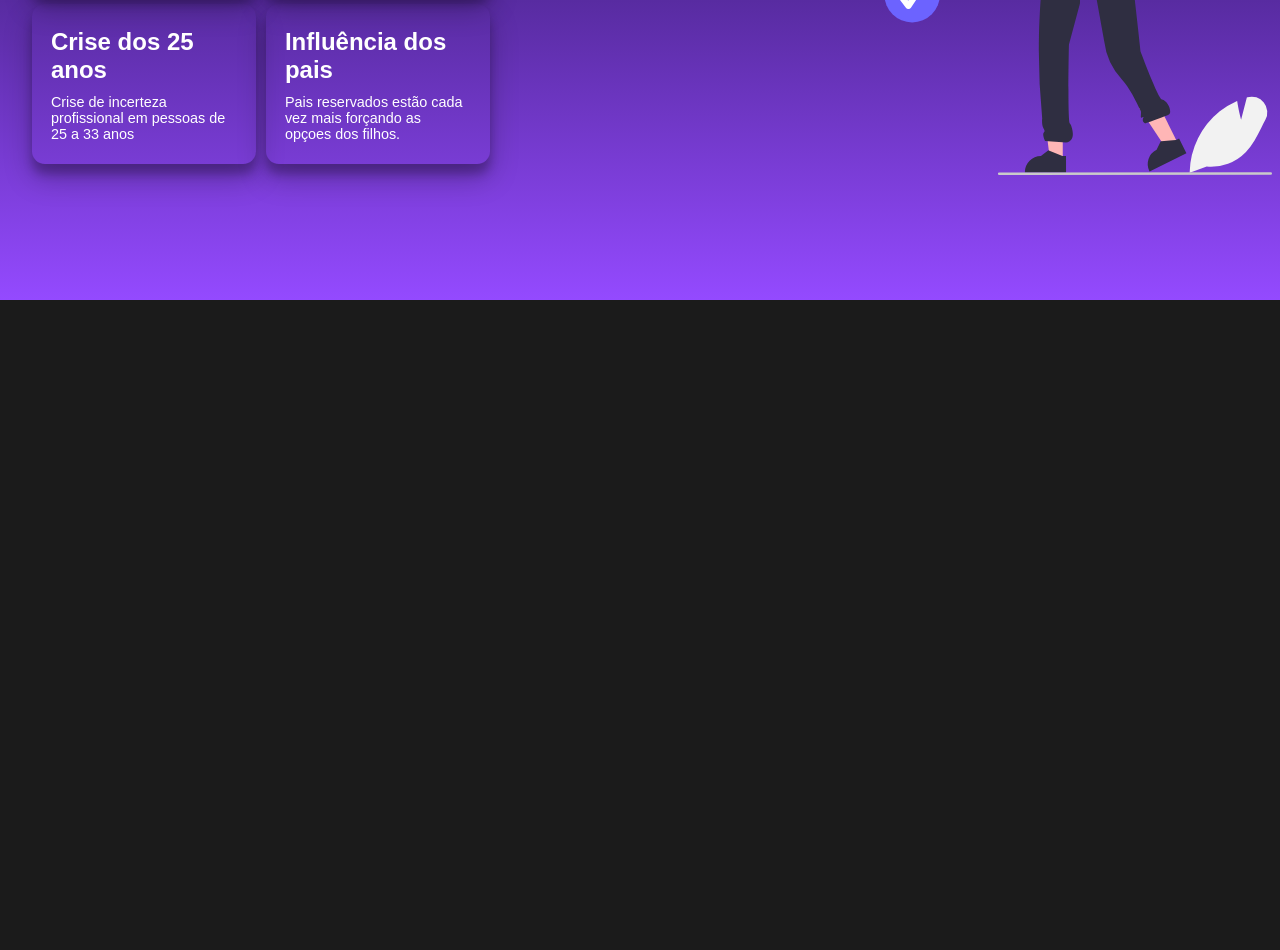
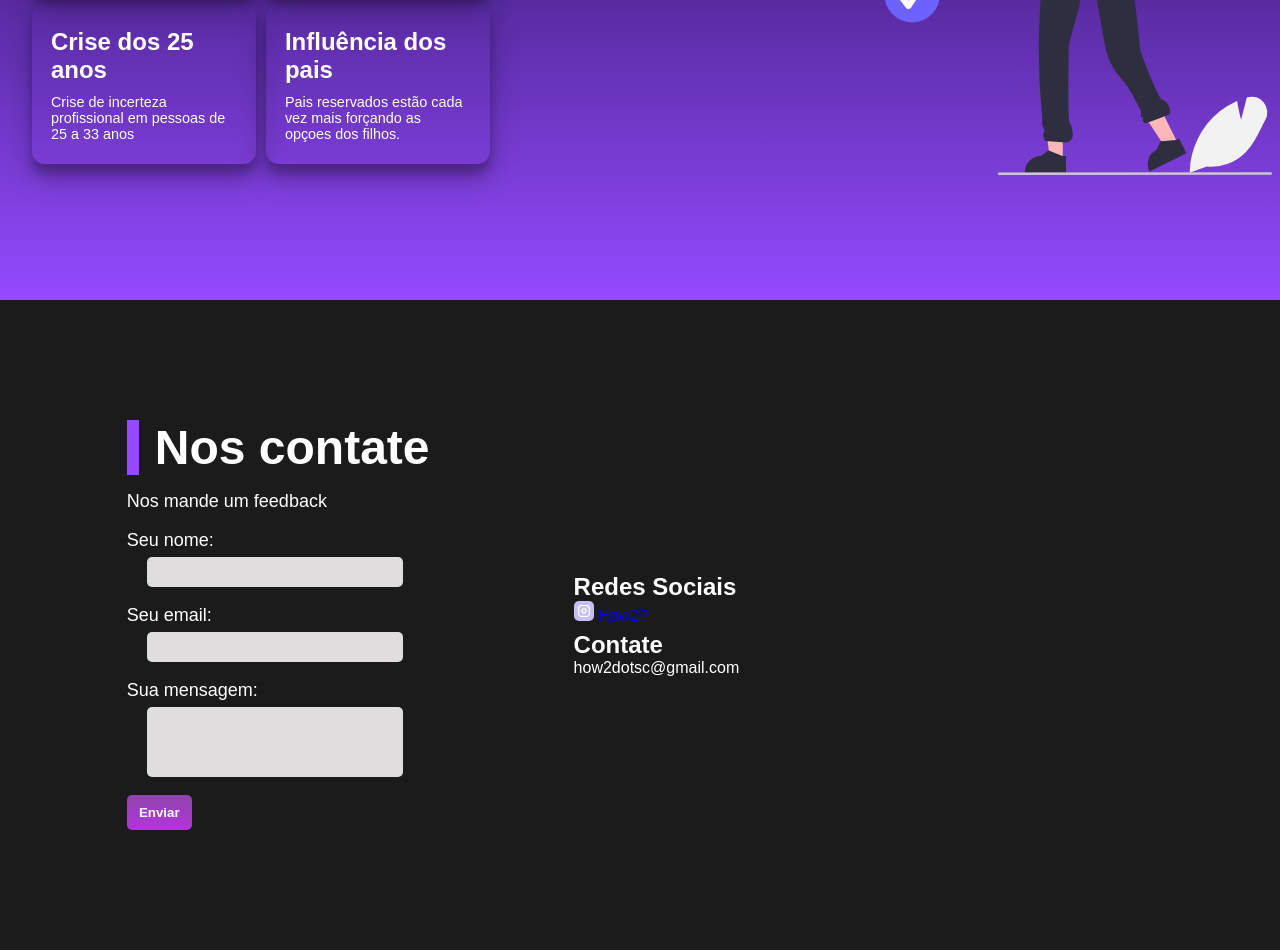
Before and after one commit to joaoleite2/how2site, a plain HTML site: page index.html in a window 1280 px wide. Shown: the part 1300-2250 px from the top of the page. Before the commit the page ends 1600 px from the top, so only its background shows below. Drawn offline with nearby package versions, Linux system fonts and the light colour scheme; files whose address does not match are found by name.

Commit message:
contatos ne fi

```diff
--- a/css/estilo.css
+++ b/estilo.css
@@ -188,10 +188,10 @@ body{
         padding:120px 5%;
         flex-direction:column;
         text-align: center;
-        gap:20px
+        gap:20px;
     }
     .home-text{
-        padding: 15px;;
+        padding: 15px;
     }
     .text-h4{
         font-size: 1.4rem;
@@ -238,4 +238,103 @@ body{
     .sobre-img img{
         width: 100%;
     }
+
 }
+
+.contato{
+    width: 60vw;
+    height: 60vh;
+    display: flex;
+    justify-content: space-around;
+    gap:50px;
+    align-items: center;
+    flex-wrap: wrap;
+}
+
+.contato-text{
+    flex:1;
+    padding:120px 10%;
+    flex-direction:column;
+    margin-left: 50px;
+}
+
+.contato-text-h1{
+    font-size:3rem;
+    margin-bottom:1rem;
+    width: 20rem;
+    padding-left:1rem;
+    border-left:solid .8rem var(--purple);
+
+}
+
+.contato-title{
+    margin-top: 6px;
+
+}
+
+
+.contato-lista{
+    flex:1;
+}
+
+
+.nome{
+    margin-left: 20px;
+    width: 20vw;
+    height: 30px;
+    border-radius: 5px;
+    border: none;
+    background-color:rgb(223, 221, 221);
+}
+
+.email{
+    margin-left:20px;
+    width: 20vw;
+    height: 30px;
+    border-radius: 5px;
+    border: none;
+    background-color:rgb(223, 221, 221);
+}
+
+.mensagem{
+   margin-left: 20px;
+   width: 20vw;
+   height: 70px;
+   border-radius: 5px;
+   border: none;
+   background-color:rgb(223, 221, 221);
+}
+
+.botao-submit{
+    width: 65px;
+    height: 35px;
+    font-weight: bold;
+    border-radius: 5px;
+    border: none;
+    background: linear-gradient(to bottom, #8e44ad, #b434db);
+    color: white;
+    cursor: pointer;
+}
+
+.botao-submit:hover{
+ background: linear-gradient(to bottom, #6f3488, #7d1f99);
+}
+
+label{
+    font-size: 18px;
+}
+
+input{
+    margin-top: 6px;
+}
+
+.instagram-icon{
+    width:20px;
+    height:20px;
+    border-radius:5px;
+
+}
+
+.legenda{
+    font-size: 18px;
+}
--- a/index.html
+++ b/index.html
@@ -5,7 +5,7 @@
     <meta name="viewport" content="width=device-width, initial-scale=1.0">
     <title>How2?</title>
     <link href='https://unpkg.com/boxicons@2.1.4/css/boxicons.min.css' rel='stylesheet'>
-    <link rel="stylesheet" href="css/estilo.css">
+    <link rel="stylesheet" href="estilo.css">
 
 </head>
 <body>
@@ -67,6 +67,39 @@
                 <img src="img/grafico3.svg">
             </div>
         </section>
+        <section class="contato">
+            <div class="contato-text">
+                <h1 class="contato-text-h1"> Nos contate </h1>
+                <p class="legenda"> Nos mande um feedback</p>
+                <br>
+            <div class="feedback">
+                <label for="nome" >Seu nome: </label>
+                <input type="text" id="nome" name="nome" class="nome">
+                <br><br>
+
+                <label for="email">Seu email: </label>
+                <input type="text" id="email" name="email" class="email">
+                <br><br>
+
+                <label for="mensagem" >Sua mensagem: </label>
+                <input type="text" id="mensagem" name="mensagem" class="mensagem">
+                <br><br>
+
+                <button class="botao-submit">Enviar</button>
+            </div>
+            </div>
+                <div class="contato-lista">
+                    <h2 class="redes-sociais"> Redes Sociais</h2>
+                <ul class="sociais-lista">
+                    <li class="icon"> <a href="https://instagram.com/how2_tsc?igshid=OGQ5ZDc2ODk2ZA==" target="_blank"><img class="instagram-icon" src="img/instagramicon.png"> How2?</a></li>
+                </ul>
+                <h2 class="contato-title"> Contate </h2>
+                <ul class="contact-lista">
+                    <li> how2dotsc@gmail.com </li>
+                </ul>
+
+                </div>
+        </section>
     </main>
 
 
```
Also changed, not shown: img/instagramicon.png (added), script.js (renamed from script/script.js).
